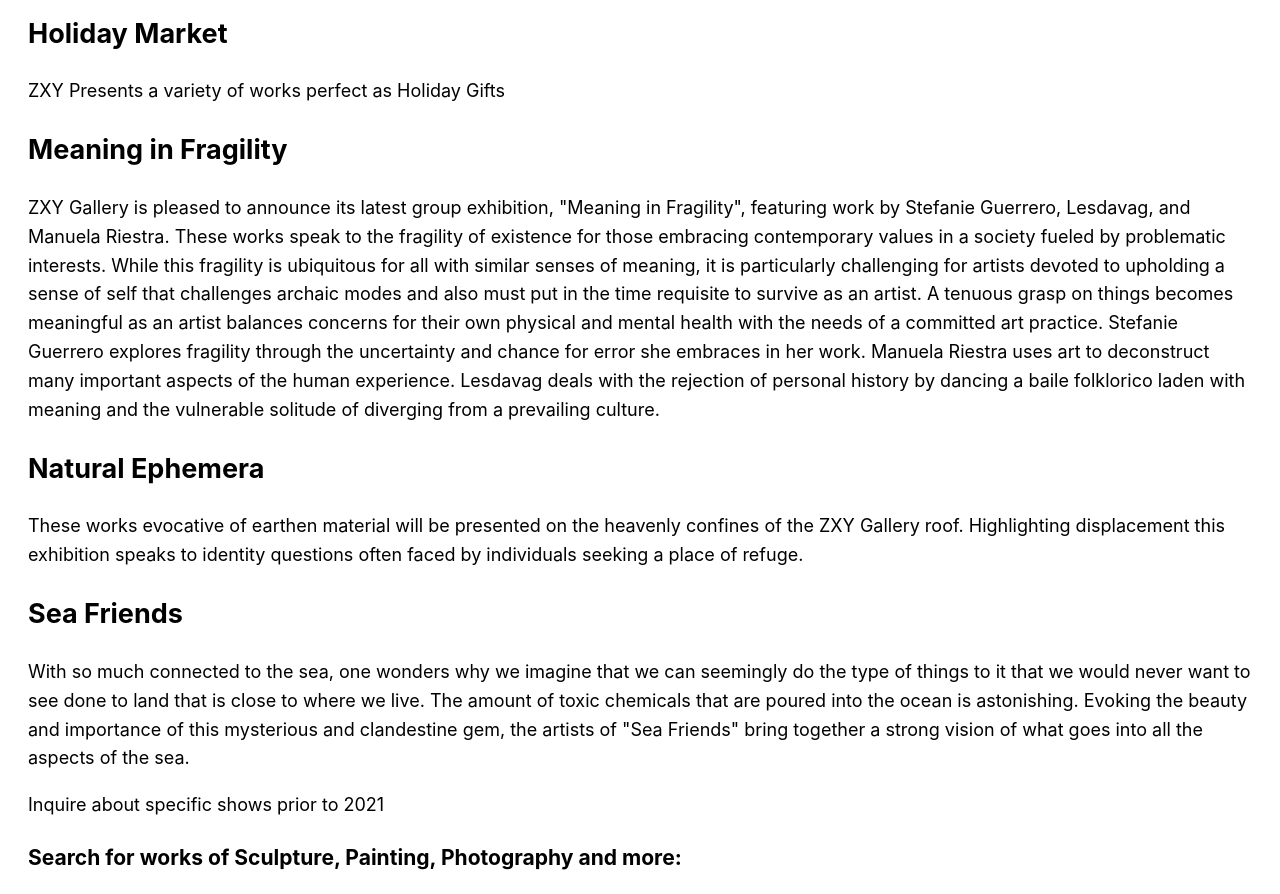
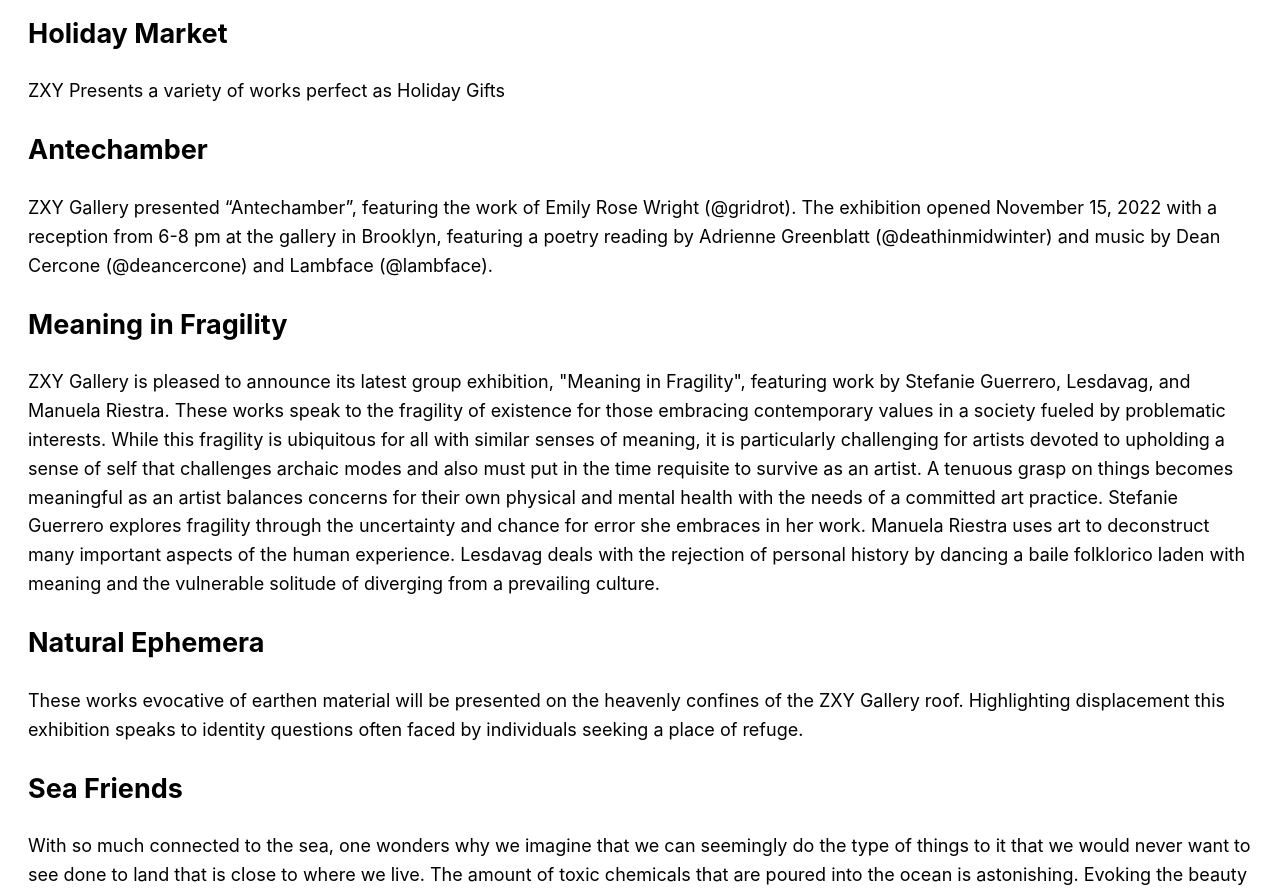
Before and after one commit to adamaslan/zxy3, a Next.js app: page /posts/pastshows in a window 1280 px wide. Shown: the part 1720-2614 px from the top of the page. Built offline with nearby package versions, Linux system fonts and the light colour scheme.

Commit message:
Add 'Antechamber' exhibition details to past shows
Added details about the 'Antechamber' exhibition including artists and event information.

```diff
--- a/pages/posts/pastshows.js
+++ b/pages/posts/pastshows.js
@@ -82,6 +82,16 @@ export default function PastShows1() {
           <h2>Holiday Market</h2>
           <p>ZXY Presents a variety of works perfect as Holiday Gifts</p>
 
+          <h2>Antechamber</h2>
+          <p>
+            ZXY Gallery presented &ldquo;Antechamber&rdquo;, featuring the work of
+            Emily Rose Wright (@gridrot). The exhibition opened November 15,
+            2022 with a reception from 6-8 pm at the gallery in Brooklyn,
+            featuring a poetry reading by Adrienne Greenblatt
+            (@deathinmidwinter) and music by Dean Cercone (@deancercone) and
+            Lambface (@lambface).
+          </p>
+
           <h2>Meaning in Fragility</h2>
           <p>
             ZXY Gallery is pleased to announce its latest group exhibition,
```
